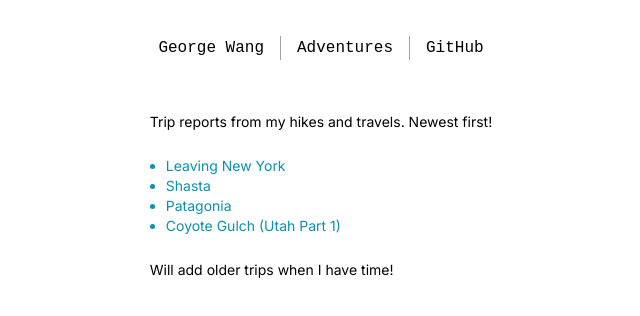
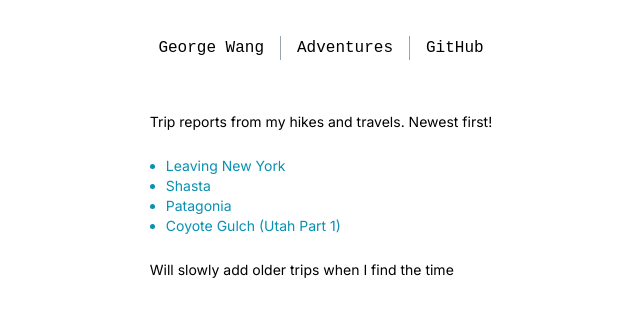
Before and after one commit to joage/website, a Next.js app: page /adventures in a window 1280 px wide. Shown: the top 316 px of the page, without its empty margins (319-959 px from the left). Built offline with nearby package versions, Linux system fonts and the light colour scheme.

Commit message:
Update page.tsx

```diff
--- a/src/app/adventures/page.tsx
+++ b/src/app/adventures/page.tsx
@@ -22,7 +22,7 @@ export default function Adventures() {
             <Link href="/adventures/utah-1">Coyote Gulch (Utah Part 1)</Link>
           </li>
         </ul>
-        <p>Will add older trips when I have time!</p>
+        <p>Will slowly add older trips when I find the time</p>
       </div>
     </main>
   )
```
